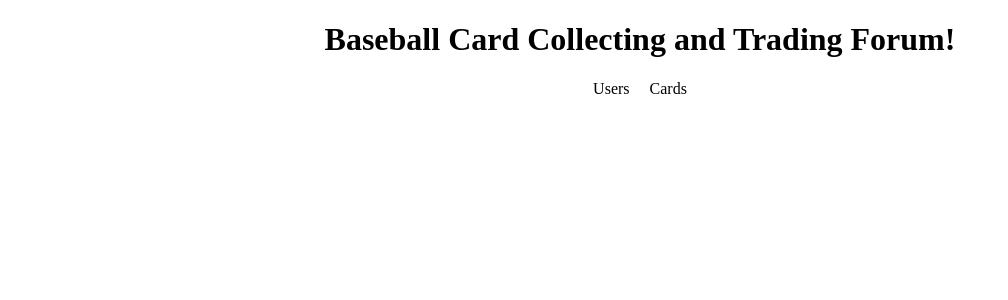
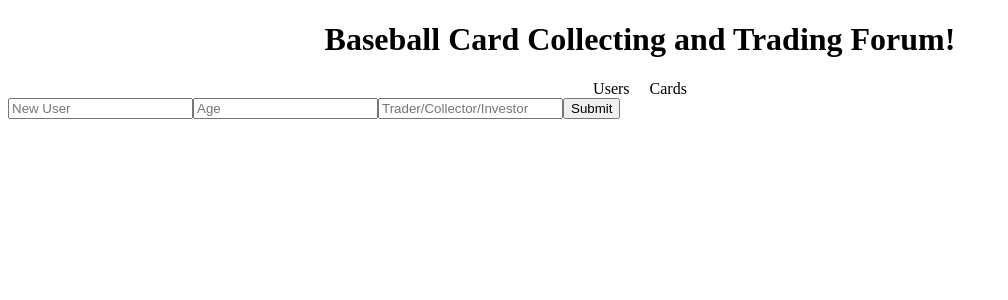
Before and after one commit to jpsmith78/baseball_frontend, a React (Create React App) app: page / in a window 1280 px wide. Shown: the top 300 px of the page, without its empty margins (0-1008 px from the left). Built offline with nearby package versions, Linux system fonts and the light colour scheme; no server answers.

Commit message:
added form and create person route

```diff
--- a/src/App.js
+++ b/src/App.js
@@ -1,11 +1,12 @@
 import React, { Component } from 'react';
 import Header from './components/Header'
+import Form from './components/Form'
 
 class App extends Component {
   constructor(props){
     super(props)
     this.state = {
-      currentView: 'persons', //other page is cards
+      currentView: 'people', //other page is cards
       persons: [],
       cards: []
     }
@@ -22,6 +23,27 @@ class App extends Component {
       })
       .catch((err) => {
         console.log(err);
+      })
+  }
+
+  handleCreatePerson = (person) => {
+    fetch('http://localhost:3000/person', {
+      body: JSON.stringify(person),
+      method: 'POST',
+      headers: {
+        'Accept': 'application/json, text/plain, */*',
+        'Content-Type': 'application/json'
+      }
+    })
+      .then((createdPerson) => {
+        return createdPerson.json()
+      })
+      .then((jData) => {
+        this.updateArray(jData, 'persons')
+        this.handleView('people')
+      })
+      .catch((err) => {
+          console.log(err);
       })
   }
 
@@ -57,6 +79,15 @@ class App extends Component {
     })
   }
 
+  updateArray = (person, array) => {
+    this.setState((prevState) => {
+      prevState[array].push(person)
+      return {
+        [array]: prevState[array]
+      }
+    })
+  }
+
   componentDidMount() {
     this.fetchPersons()
     this.fetchCards()
@@ -67,6 +98,7 @@ class App extends Component {
     return (
       <div className="main-page">
         <Header />
+        <Form handleCreatePerson={this.handleCreatePerson}/>
       </div>
     );
   }
--- /dev/null
+++ b/src/components/Form.js
@@ -0,0 +1,70 @@
+import React, { Component } from 'react'
+
+class Form extends Component {
+  constructor(props){
+    super(props)
+    this.state = {
+      name: '',
+      age: '',
+      interest: ''
+    }
+  }
+
+  handleNewNameChange = (event) => {
+    this.setState({
+      name: event.target.value
+    })
+  }
+
+  handleAgeChange = (event) => {
+    this.setState({
+      age: event.target.value
+    })
+  }
+
+  handleInterestChange = (event) => {
+    this.setState({
+      interest: event.target.value
+    })
+  }
+
+  handleSubmit = (event) => {
+    event.preventDefault()
+    this.props.handleCreatePerson(this.state)
+    this.clearForm()
+  }
+  clearForm = () => {
+    this.setState({
+      name: ''
+    })
+  }
+  render(){
+    return(
+      <div>
+        <form onSubmit={this.handleSubmit}>
+          <input
+            type="text"
+            placeholder="New User"
+            onChange={this.handleNewNameChange}
+            value={this.state.name}
+          />
+          <input
+            type="text"
+            placeholder="Age"
+            onChange={this.handleAgeChange}
+            value={this.state.age}
+          />
+          <input
+            type="text"
+            placeholder="Trader/Collector/Investor"
+            onChange={this.handleInterestChange}
+            value={this.state.interest}
+          />
+          <input type="submit"/>
+        </form>
+      </div>
+    )
+  }
+}
+
+export default Form;
```
